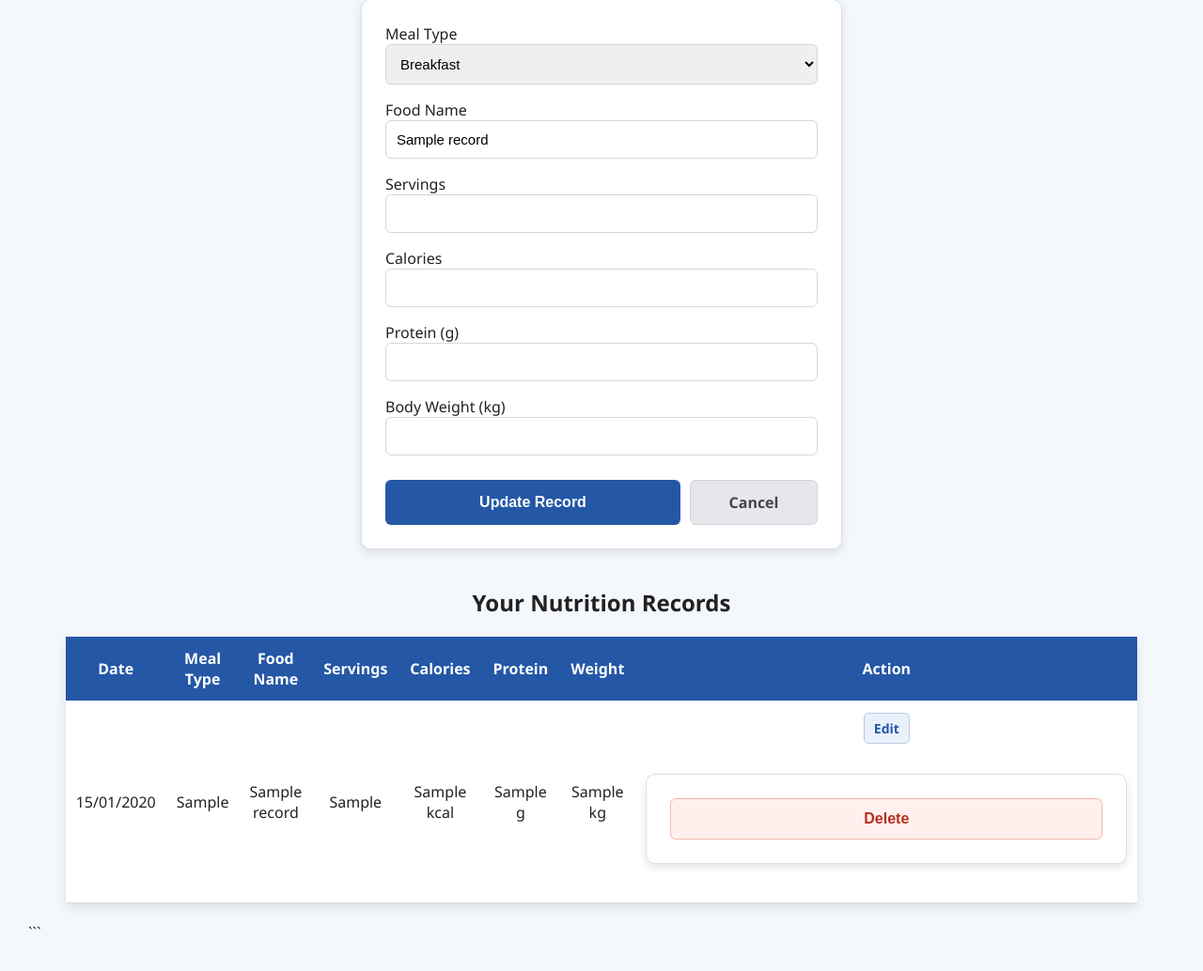
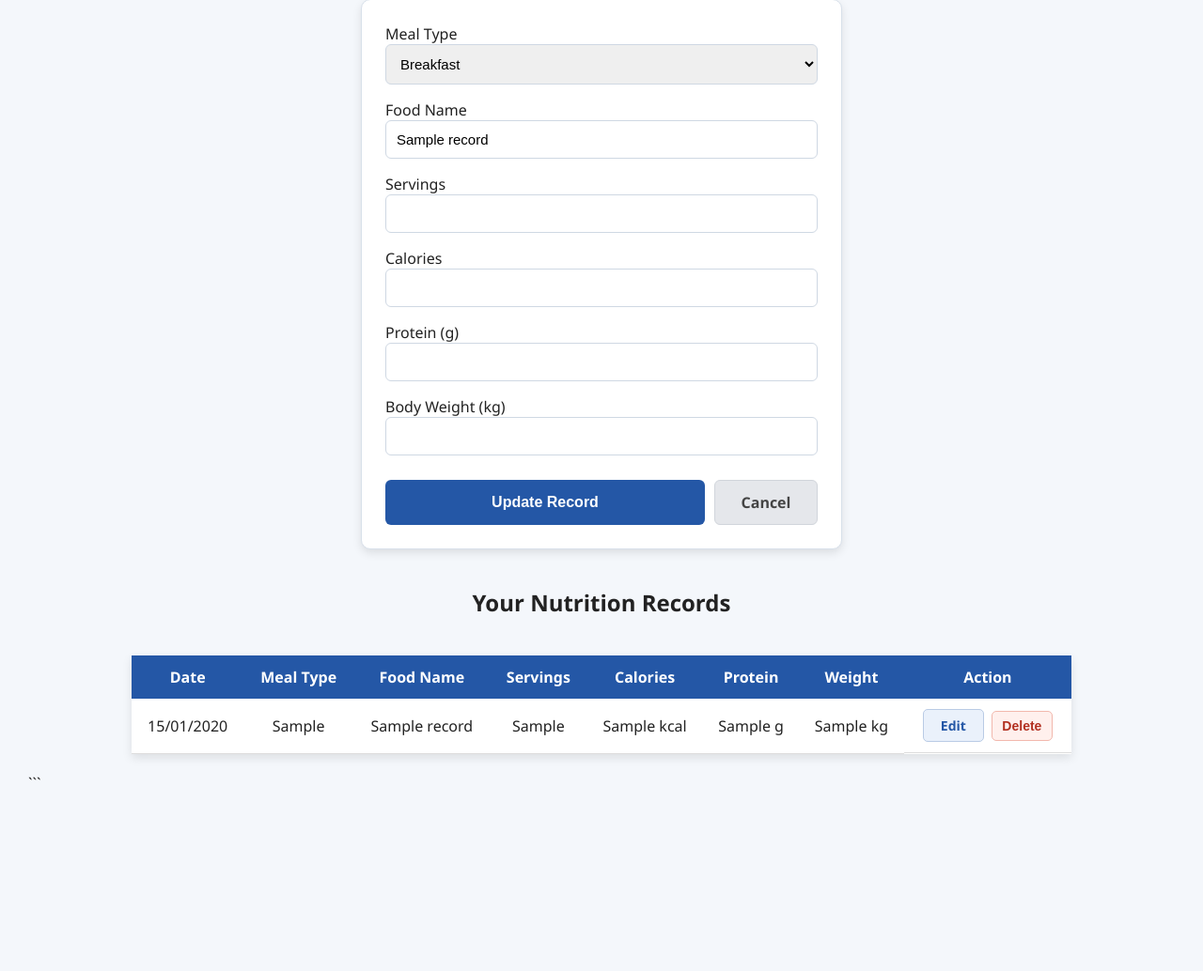
Before and after one commit to RepublicDonkey/NutritionTrackerCloud, a Flask app: page /edit/1 in a window 1280 px wide. Shown: the part 347-1381 px from the top of the page at 94% size. After the commit the page ends 1178 px from the top, so only its background shows below. Run offline with Flask 3, Linux system fonts and the light colour scheme; the visitor is signed in with stand-in values (Sample User, id 1); tables that the repository leaves empty or names only in its code hold one stand-in row (values such as "Sample post"); data that the repository does not hold is empty.

Commit message:
Fix nutrition record action layout

```diff
--- a/static/design.css
+++ b/static/design.css
@@ -87,6 +96,7 @@ button:hover {
     text-align: center;
     text-decoration: none;
     font-weight: bold;
+    box-sizing: border-box;
 }
 
 .cancel-btn:hover {
@@ -94,9 +104,10 @@ button:hover {
     color: #222;
 }
 
-h2 {
-    text-align: center;
-    margin-top: 40px;
+/* Nutrition records table */
+
+.table-wrapper {
+    overflow-x: auto;
 }
 
 table {
@@ -128,18 +139,41 @@ tr:hover {
     background-color: #eef4fb;
 }
 
+/* Edit and delete actions */
+
 .action-links {
+    display: flex;
+    align-items: center;
+    justify-content: center;
+    gap: 8px;
     white-space: nowrap;
 }
 
-.action-links a {
-    display: inline-block;
-    padding: 6px 10px;
-    margin: 2px;
+.action-links .delete-form {
+    display: inline-flex;
+    width: auto;
+    max-width: none;
+    margin: 0;
+    padding: 0;
+    background: none;
+    border: none;
+    border-radius: 0;
+    box-shadow: none;
+}
+
+.edit-link,
+.delete-link {
+    display: inline-flex;
+    align-items: center;
+    justify-content: center;
+    width: auto;
+    min-width: 65px;
+    padding: 7px 10px;
     border-radius: 5px;
+    font-size: 14px;
+    font-weight: bold;
     text-decoration: none;
-    font-weight: bold;
-    font-size: 14px;
+    box-sizing: border-box;
 }
 
 .edit-link {
@@ -152,15 +186,18 @@ tr:hover {
     background-color: #d8e7f8;
 }
 
-.delete-link {
+.delete-form .delete-link {
+    width: auto;
     color: #b23020;
     background-color: #fff0ed;
     border: 1px solid #f2b8ad;
 }
 
-.delete-link:hover {
+.delete-form .delete-link:hover {
     background-color: #f9d9d2;
 }
+
+/* Error messages */
 
 .error-box {
     width: 460px;
```
Also changed, not shown: other parts of static/design.css (+50 -36 lines).
